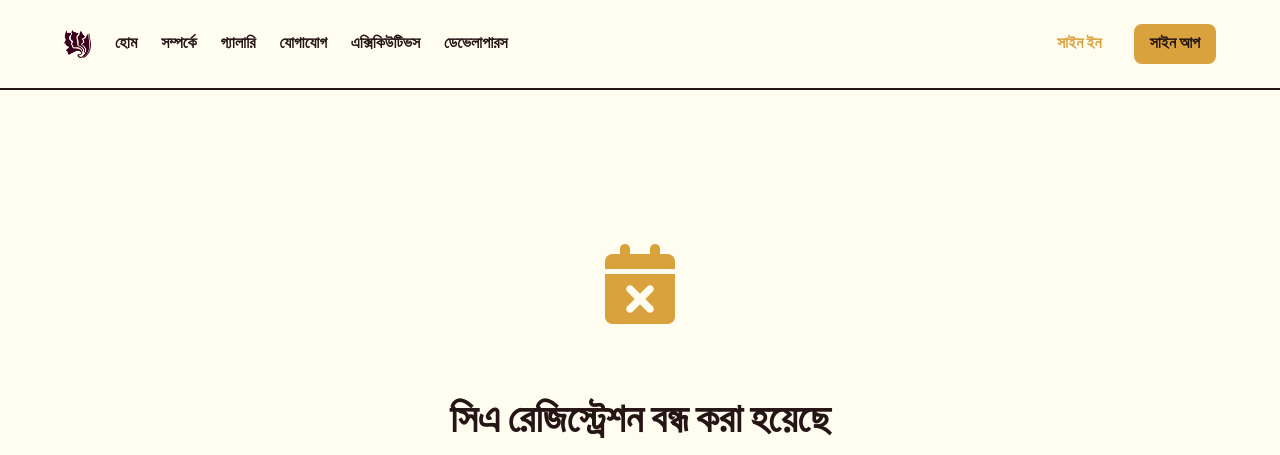
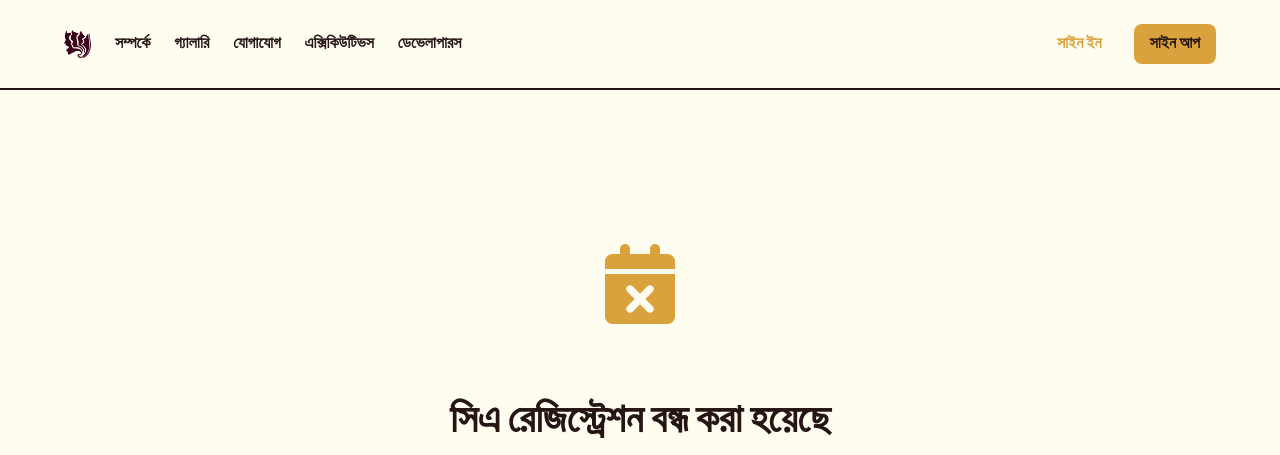
Before and after one commit to ndcc-git/ncj-website, a Flask app: page /ca-registration-closed in a window 1280 px wide. Shown: the top 455 px of the page. Run offline with Flask 3, Linux system fonts and the light colour scheme; parts of the project's set-up code (start-up, migrations or seed data) failed here and were passed over; some libraries are stand-ins or nearby versions; some web fonts are replaced.

Commit message:
remove home link to navbar

```diff
--- a/templates/base.html
+++ b/templates/base.html
@@ -39,7 +39,6 @@
 
       <div id="navbarMenu" class="navbar-menu">
         <div class="navbar-start">
-          <a class="navbar-item" href="{{ url_for('index') }}">হোম</a>
           <a class="navbar-item" href="#about">সম্পর্কে</a>
           <a class="navbar-item" href="{{ url_for('gallery') }}">গ্যালারি</a>
           <a class="navbar-item" href="#contact">যোগাযোগ</a>
```
